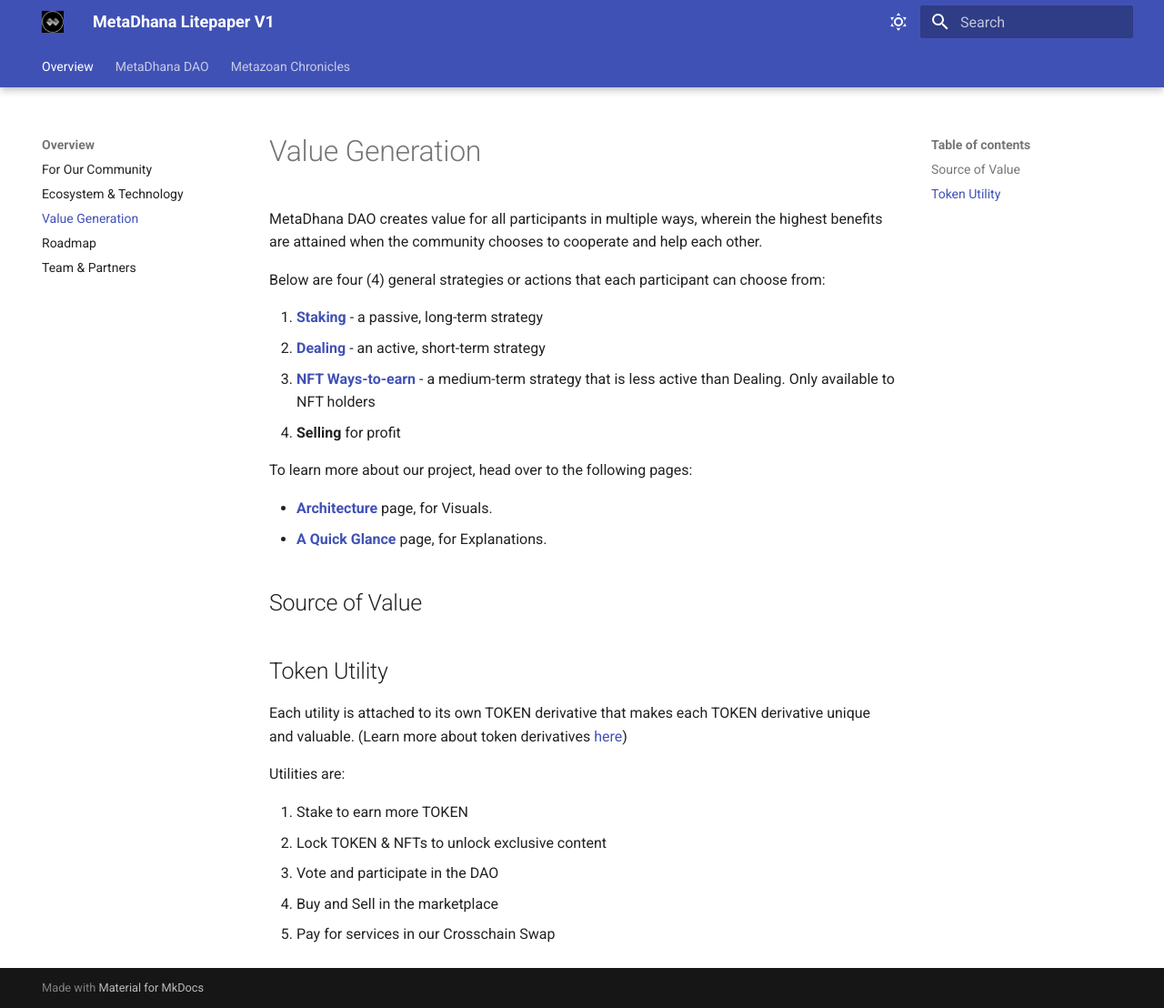
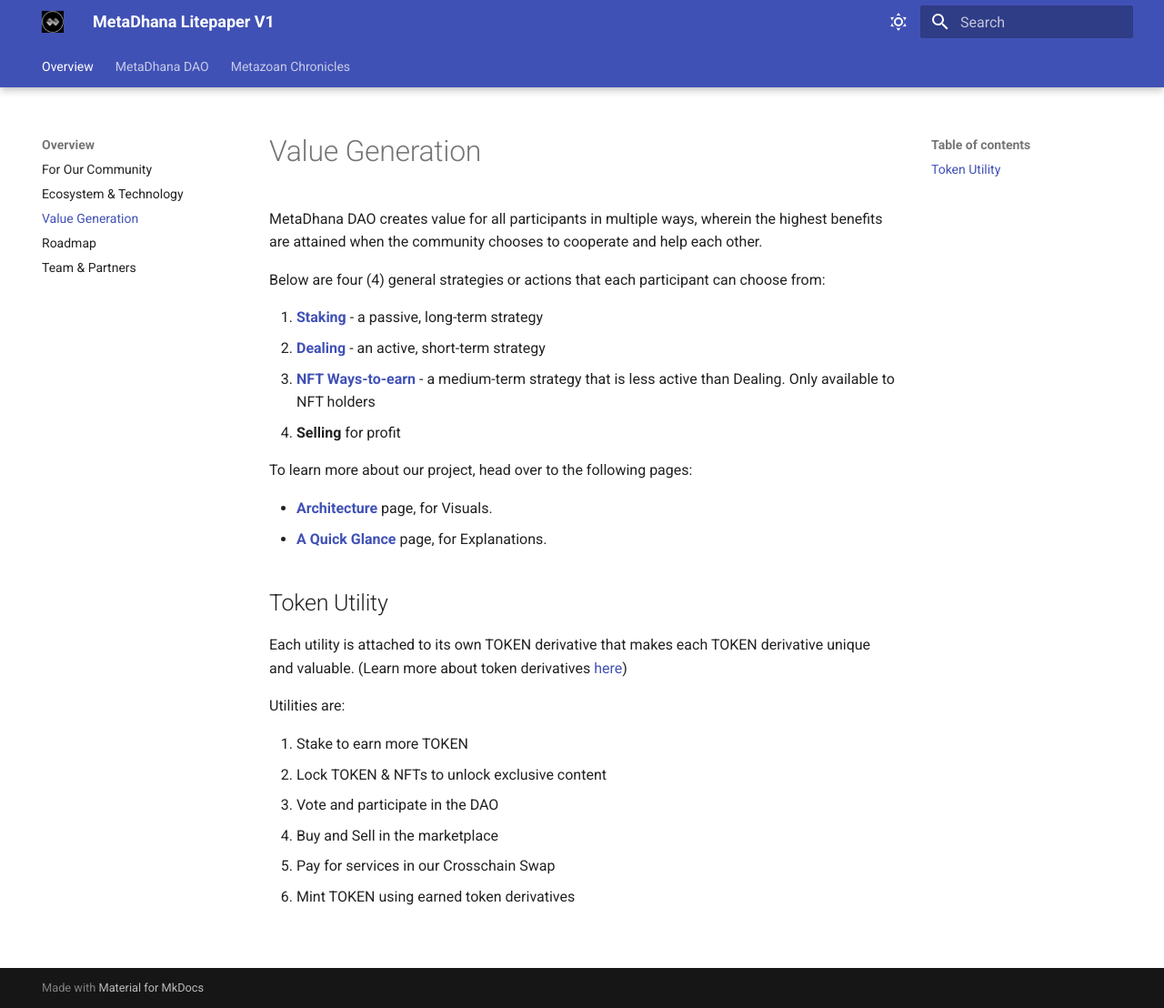
Before and after one commit to AshtreeBV/metazoan-whitepaper, an MkDocs documentation site: the page built from docs/overview/value-generation.md, in a window 1280 px wide and 1108 px high. Shown: the whole window at 91% size. Built offline with MkDocs 1.6.1 and Material for MkDocs 9.7.7, drawn with Linux system fonts in a browser that asks for light colours.

Commit message:
value generation 2

```diff
--- a/docs/overview/value-generation.md
+++ b/docs/overview/value-generation.md
@@ -12,9 +12,7 @@ Below are four (4) general strategies or actions that each participant can choos
 To learn more about our project, head over to the following pages:
 
 - [**Architecture**](../dao/architecture.md) page, for Visuals.
-- [**A Quick Glance**](../dao/summary/index) page, for Explanations.
-
-## Source of Value
+- [**A Quick Glance**](../dao/summary/index.md) page, for Explanations.
 
 ## Token Utility
 
@@ -27,3 +25,4 @@ Utilities are:
 3. Vote and participate in the DAO
 4. Buy and Sell in the marketplace
 5. Pay for services in our Crosschain Swap
+6. Mint TOKEN using earned token derivatives
```
